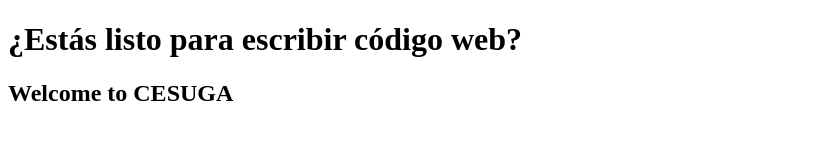
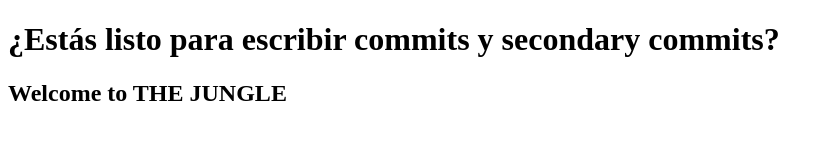
Before and after one commit to suarezrubini/suarezrubini.github.io, a plain HTML site: page index.html in a window 1280 px wide. Shown: the whole page, without its empty margins (0-832 px from the left). Drawn offline with Linux system fonts and the light colour scheme.

Commit message:
Add files via upload
Secondary Commit

```diff
--- a/index.html
+++ b/index.html
@@ -4,7 +4,7 @@
 
   </head>
   <body>
-    <h1>¿Estás listo para escribir código web?</h1>
-    <h2>Welcome to CESUGA</h2>
+    <h1>¿Estás listo para escribir commits y secondary commits?</h1>
+    <h2>Welcome to THE JUNGLE</h2>
   </body>
 </html>
```
